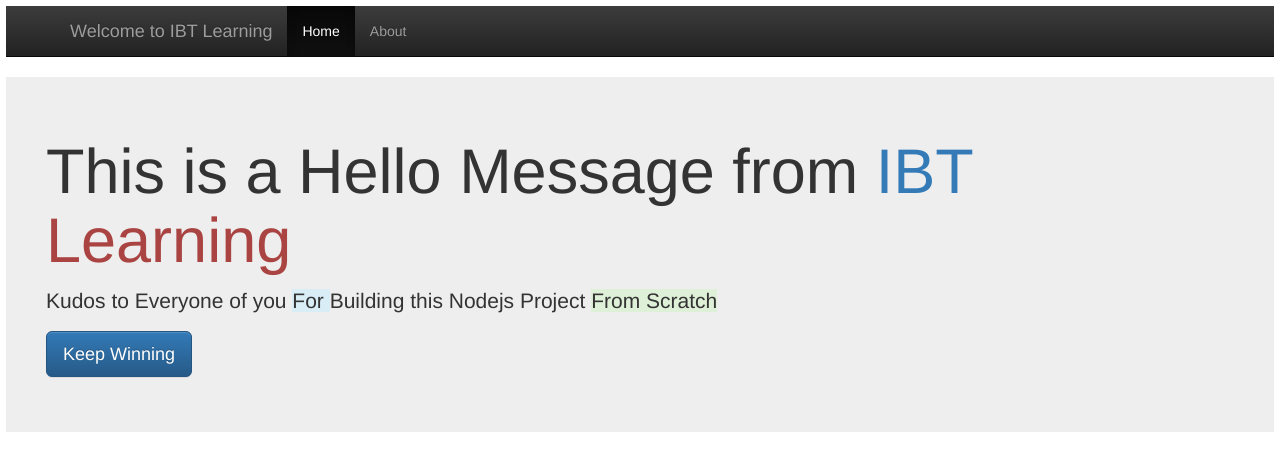
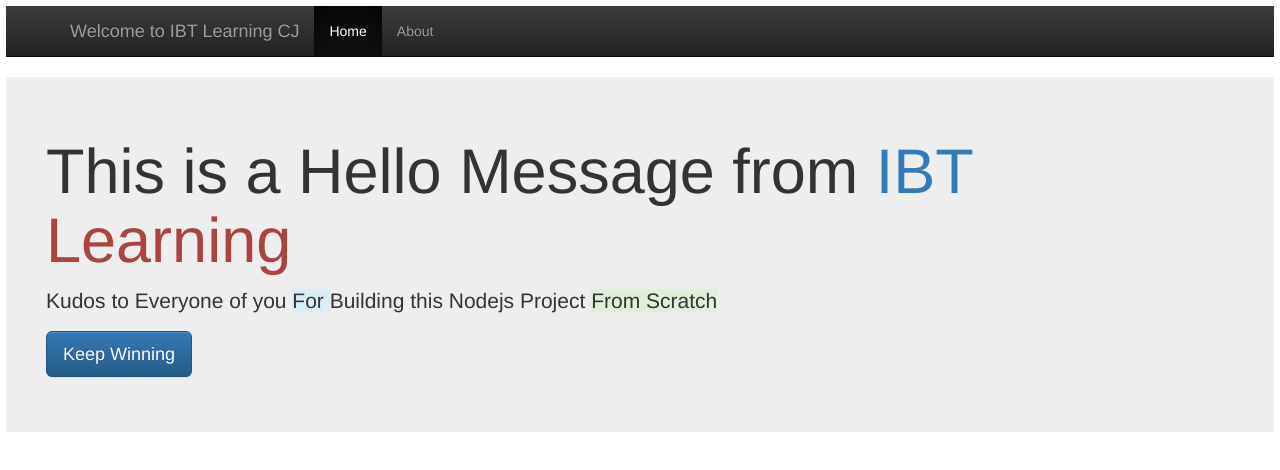
Before and after one commit to ccjacobs14/nodejs-webapp, a website: page index.html in a window 1280 px wide. Drawn offline with nearby package versions, Linux system fonts and the light colour scheme.

Commit message:
Update index.html

```diff
--- a/index.html
+++ b/index.html
@@ -10,7 +10,7 @@
     <div style="margin:6px;">
       <nav class="navbar navbar-inverse navbar-static-top">
     <div class="container">
-      <a class="navbar-brand" href="/"> Welcome to IBT Learning </a>
+      <a class="navbar-brand" href="/"> Welcome to IBT Learning CJ</a>
       <ul class="nav navbar-nav">
         <li class="active">
           <a href="/"> Home </a>
```
